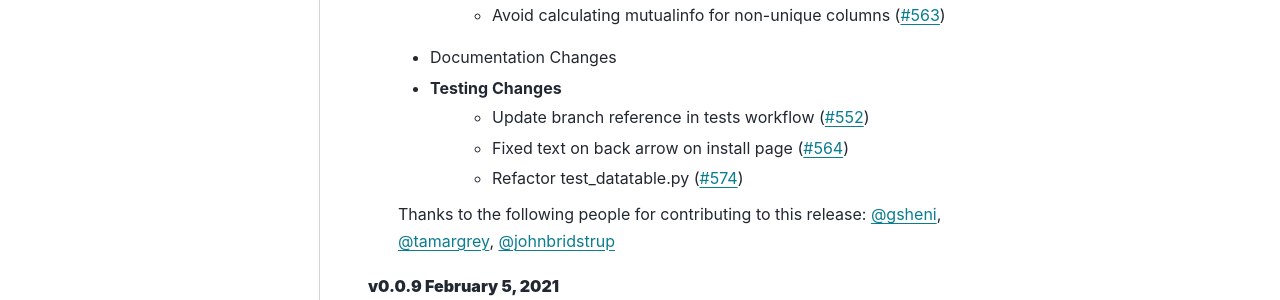
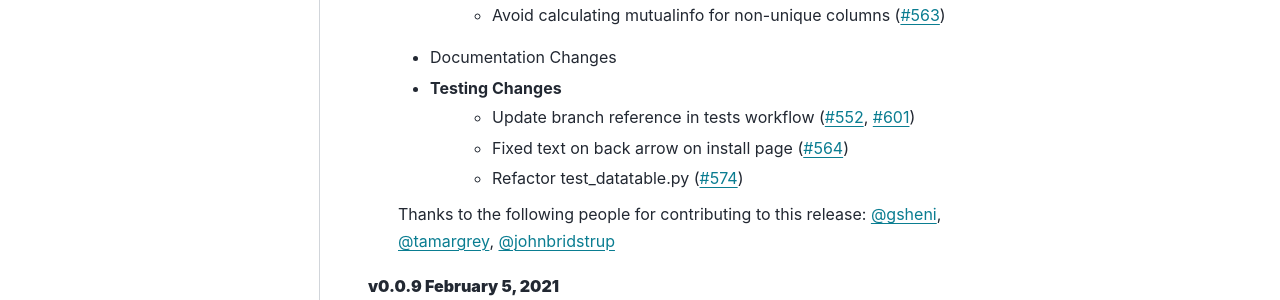
Before and after one commit to alteryx/woodwork, a Sphinx documentation site: the page built from docs/source/release_notes.rst, in a window 1280 px wide and 900 px high. Shown: the part 327-627 px from the top of the window. Built offline with Sphinx 7.4.7 and the PyData theme 0.15.4, drawn with Linux system fonts in a browser that asks for light colours; comment, search, counter and statistics services are not loaded.

Commit message:
Update release_notes.rst

```diff
--- a/docs/source/release_notes.rst
+++ b/docs/source/release_notes.rst
@@ -9,7 +9,7 @@ Release Notes
         * Avoid calculating mutualinfo for non-unique columns (:pr:`563`)
     * Documentation Changes
     * Testing Changes
-        * Update branch reference in tests workflow (:pr:`552`)
+        * Update branch reference in tests workflow (:pr:`552`, :pr:`601`)
         * Fixed text on back arrow on install page (:pr:`564`)
         * Refactor test_datatable.py (:pr:`574`)
 
```
